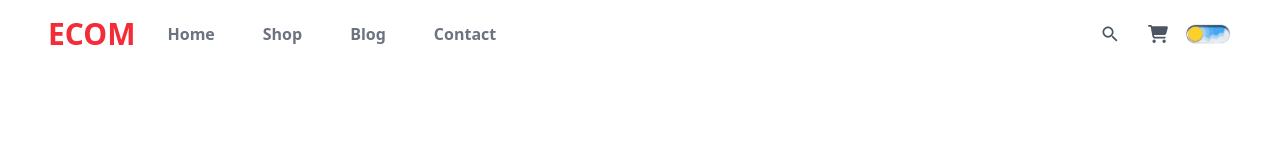
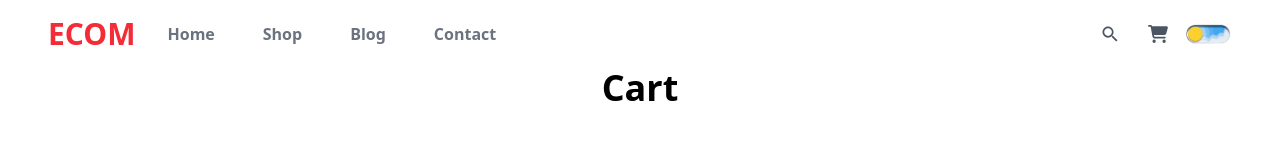
Before and after one commit to xxrtemy/E-com, a React (Vite) app: page /cart in a window 1280 px wide. Shown: the top 160 px of the page. Built offline with nearby package versions, Linux system fonts and the light colour scheme.

Commit message:
modif: add cart heading

```diff
--- a/src/pages/Cart.jsx
+++ b/src/pages/Cart.jsx
@@ -2,11 +2,15 @@ import React from 'react'
 
 import Nav from "../components/Nav/Nav.jsx"
 import CartProduct from '../components/Products/CartProduct.jsx'
+import Heading from '../components/ui/Heading.jsx'
 
 const Cart = () => {
   return (
     <div className='h-screen bg-white dark:bg-gray-900 dark:text-white duration-200 overflow-auto'>
       <Nav/>
+      <Heading
+        title="Cart"
+      />
       <CartProduct/>
     </div>
   )
```
